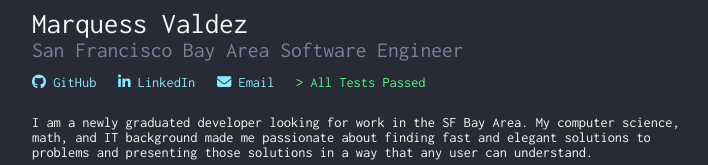
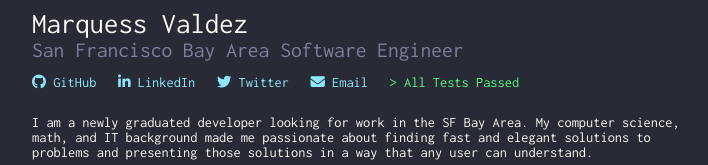
Before and after one commit to MarquessV/marquessv.github.io, a plain HTML site: page index.html in a window 1280 px wide. Shown: the top 165 px of the page, without its empty margins (283-991 px from the left). Drawn offline with Linux system fonts and the light colour scheme.

Commit message:
Updated twitter link

```diff
--- a/index.html
+++ b/index.html
@@ -21,6 +21,7 @@
     <div class = "links">
       <a href="http://github.com/MarquessV"><i class="fa fa-github"></i> GitHub</a>
       <a href="http://linkedin.com/in/marquessv"><i class="fa fa-linkedin"></i> LinkedIn</a>
+      <a href="http://twitter.com/MarquessOTI"><i class="fa fa-twitter"></i> Twitter</a>
       <a href="mailto:marquessavaldez@gmail.com"><i class="fa fa-envelope"></i> Email</a>
       <a id="atp" href="http://marquessv.github.io/AllTestsPassed">> All Tests Passed</a>
     </div>
```
